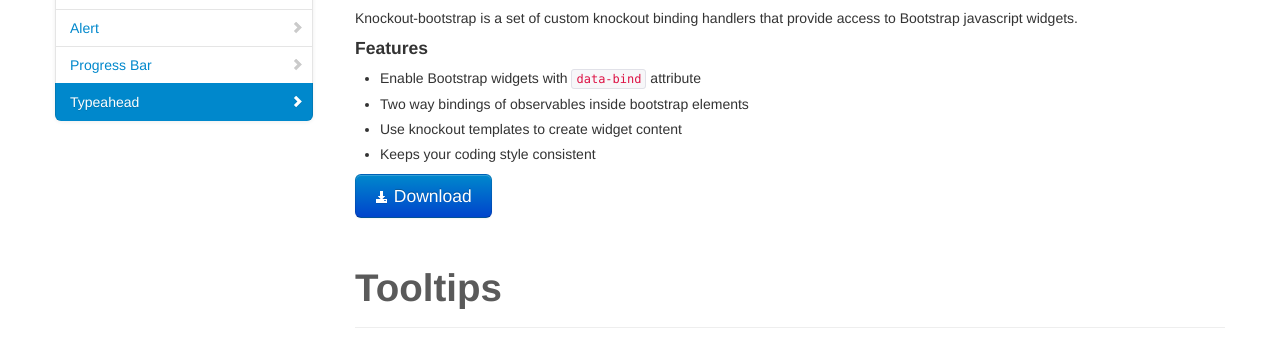
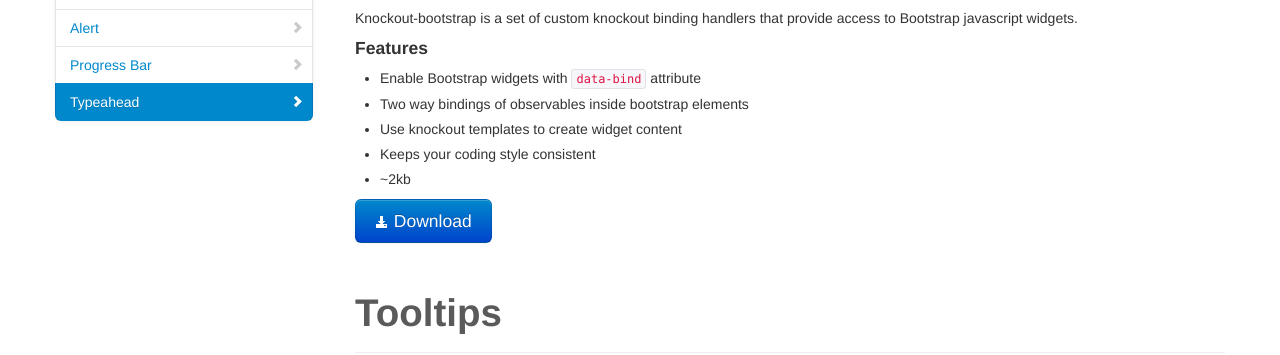
Before and after one commit to billpull/knockout-bootstrap, a plain HTML site: page index.html in a window 1280 px wide. Shown: the part 383-738 px from the top of the page. Drawn offline with nearby package versions, Linux system fonts and the light colour scheme.

Commit message:
Update index.html

```diff
--- a/index.html
+++ b/index.html
@@ -78,6 +78,7 @@
                                 <li>Two way bindings of observables inside bootstrap elements</li>
                                 <li>Use knockout templates to create widget content</li>
                                 <li>Keeps your coding style consistent</li>
+                                <li>~2kb</li>
                             </ul>
                         </p>
                         <a class="btn btn-large btn-primary" href="https://raw.github.com/billpull/knockout-bootstrap/master/build/knockout-bootstrap.min.js" download="knockout-bootstrap.min.js">
```
